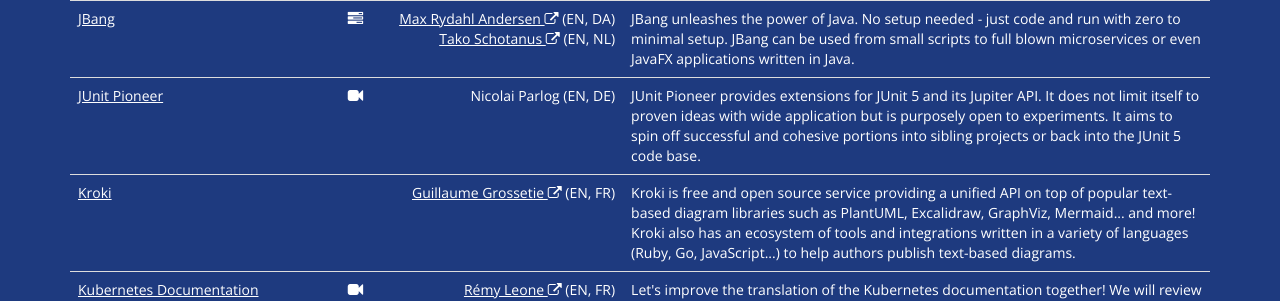
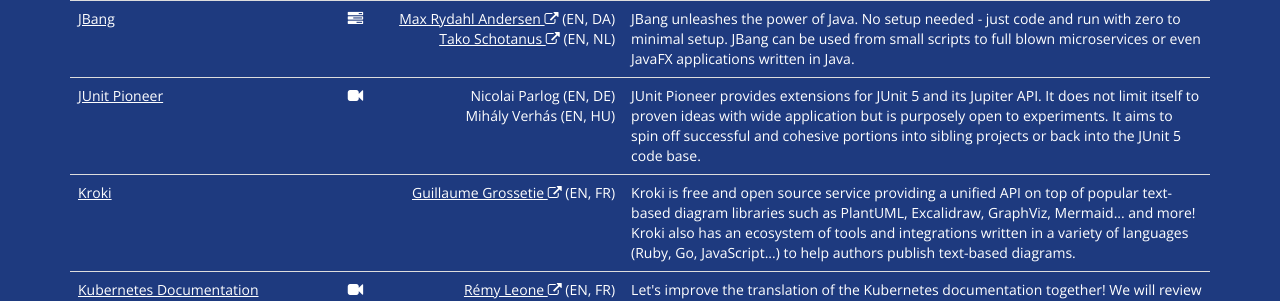
Before and after one commit to hack-commit-push/paris2021, a Jekyll site: the page built from index.html, in a window 1280 px wide and 900 px high, scrolled down 4460 px. Shown: the part 154-455 px from the top of the window. Built offline with Jekyll 4.4.1, drawn with Linux system fonts in a browser that asks for light colours.

Commit message:
Add Mihály Verhás as JUnit Pioneer maintainer

```diff
--- a/_data/projects.yml
+++ b/_data/projects.yml
@@ -49,6 +49,10 @@
       spoken_languages:
         - EN
         - DE
+    - name: Mihály Verhás
+      spoken_languages:
+        - EN
+        - HU
 - name: Bach
   url: https://github.com/sormuras/bach
   description: "Bach is a lightweight Java build tool that orchestrates JDK tools for building modular Java projects."
```
